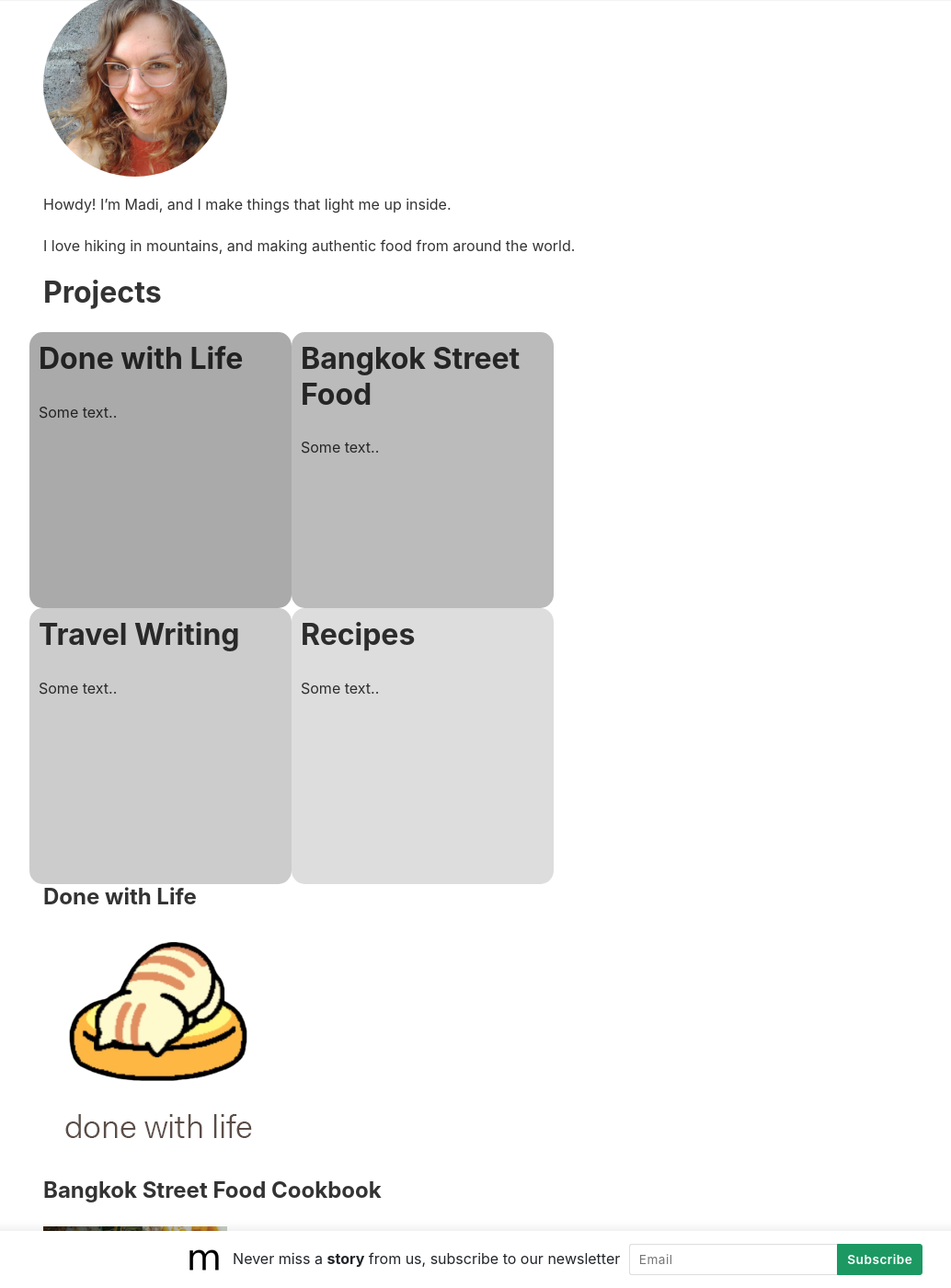
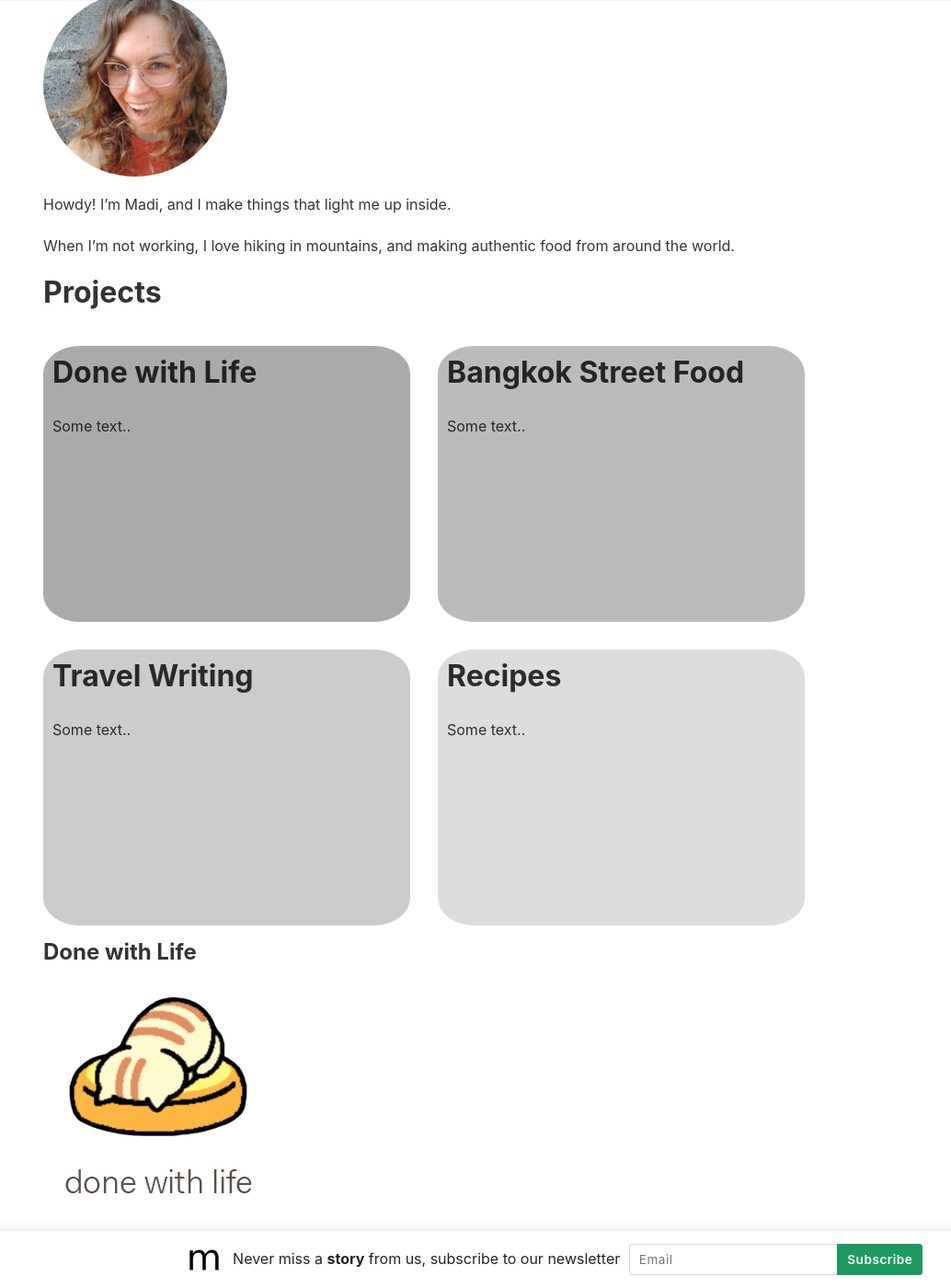
Before and after one commit to taskett/taskett, a Jekyll site: the page built from _pages/about.md, in a window 1280 px wide and 1400 px high, scrolled down 298 px. Shown: the whole window at 92% size, without its empty margins (38-1072 px from the left). Built offline with Jekyll 4.4.1, drawn with Linux system fonts in a browser that asks for light colours; nearby versions of some CDN libraries.

Commit message:
update about

```diff
--- a/_pages/about.md
+++ b/_pages/about.md
@@ -10,7 +10,7 @@ comments: false
 
 Howdy! I’m Madi, and I make things that light me up inside.
 
-I love hiking in mountains, and making authentic food from around the world.
+When I'm not working, I love hiking in mountains, and making authentic food from around the world.
 
 ## Projects
 
--- a/assets/css/screen.css
+++ b/assets/css/screen.css
@@ -919,10 +919,11 @@ iframe {
   /* Create four equal columns that floats next to each other */
   .column {
     float: left;
-    width: 25%;
+    width: 35%;
     padding: 10px;
-    border-radius: 5%;
+    margin: 15px;
     height: 300px; /* Should be removed. Only for demonstration */
+    border-radius: 10%;
   }
 
   /* Clear floats after the columns */
```
